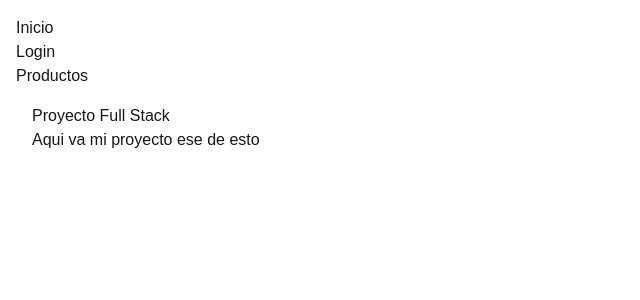
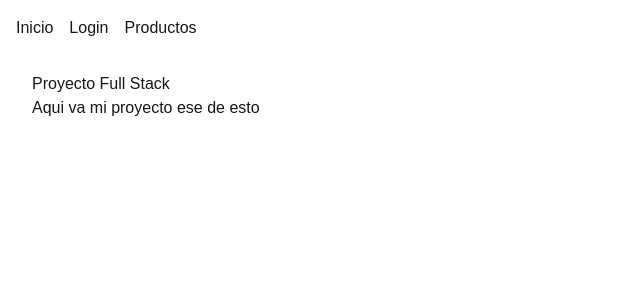
Before and after one commit to EPTecmi/dfs-front, a Next.js app: page / in a window 1280 px wide. Shown: the top 300 px of the page, without its empty margins (0-640 px from the left). Built offline with nearby package versions, Linux system fonts and the light colour scheme.

Commit message:
Refactor navigation layout for improved styling and spacing

```diff
--- a/src/app/layout.js
+++ b/src/app/layout.js
@@ -23,8 +23,8 @@ export default function RootLayout({ children }) {
       <body
         className={`${geistSans.variable} ${geistMono.variable} antialiased p-4`}
       >
-        <nav>
-          <ul>
+        <nav className="mb-4">
+          <ul className="flex space-x-4">
             <li><Link href="/">Inicio</Link></li>
             <li><Link href="/login">Login</Link></li>
             <li><Link href="/productos">Productos</Link></li>
```
